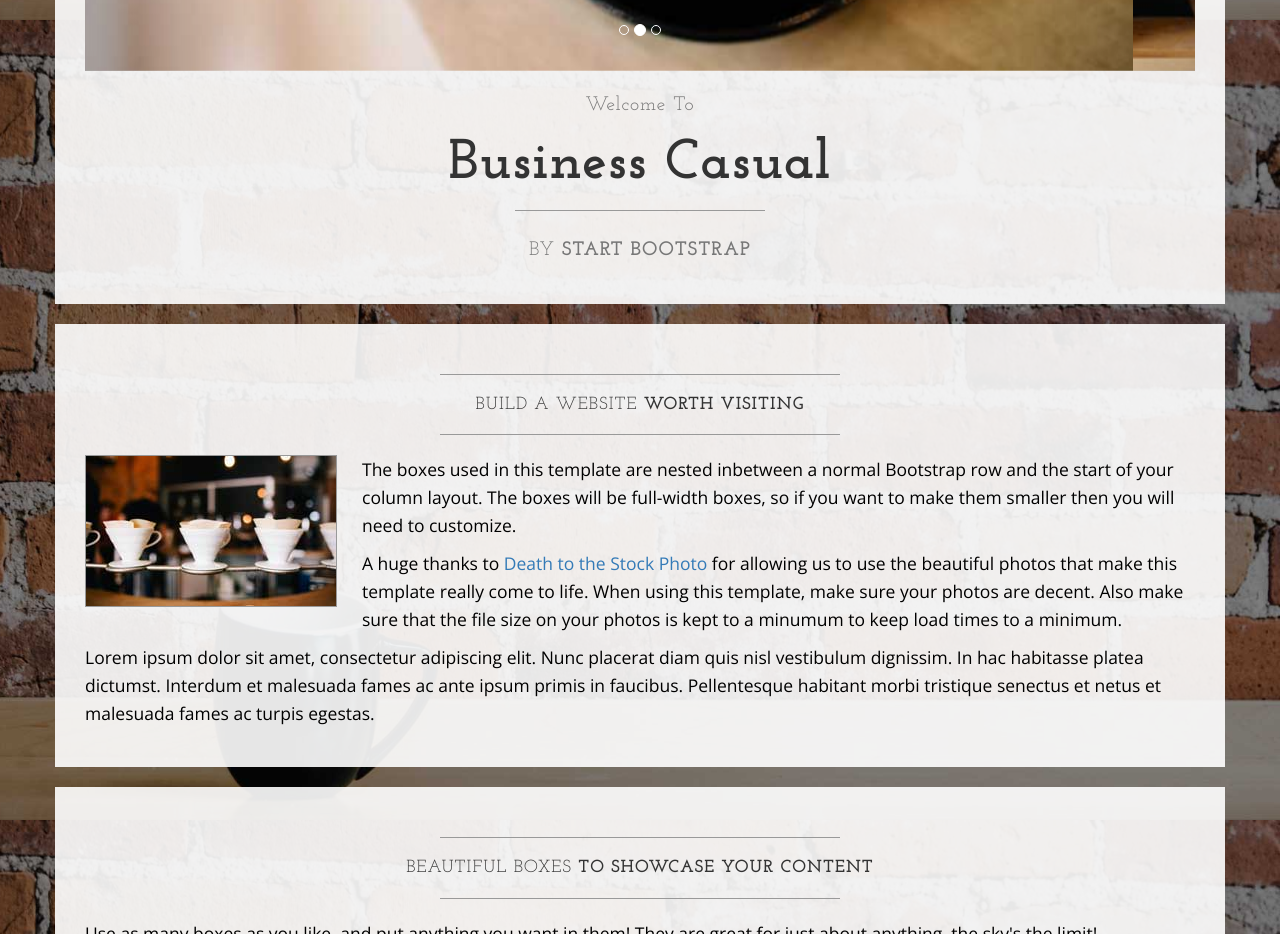
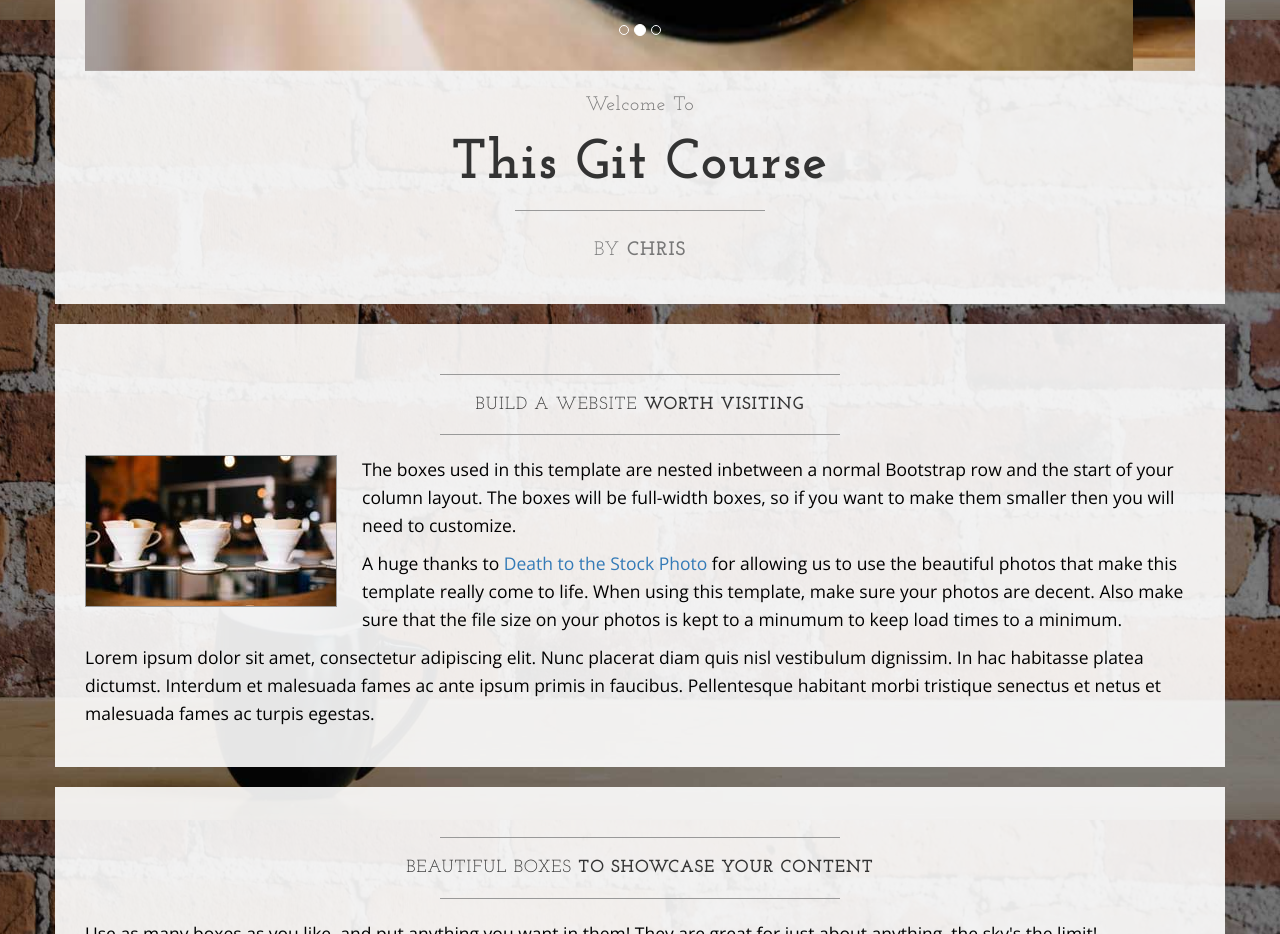
Before and after one commit to cmarye/gitcourse, a plain HTML site: page index.html in a window 1280 px wide. Shown: the part 780-1714 px from the top of the page. Drawn offline with nearby package versions, Linux system fonts and the light colour scheme.

Commit message:
Changed items after carousel

```diff
--- a/index.html
+++ b/index.html
@@ -108,11 +108,11 @@
                     <h2 class="brand-before">
                         <small>Welcome to</small>
                     </h2>
-                    <h1 class="brand-name">Business Casual</h1>
+                    <h1 class="brand-name">This Git Course</h1>
                     <hr class="tagline-divider">
                     <h2>
                         <small>By
-                            <strong>Start Bootstrap</strong>
+                            <strong>Chris</strong>
                         </small>
                     </h2>
                 </div>
```
